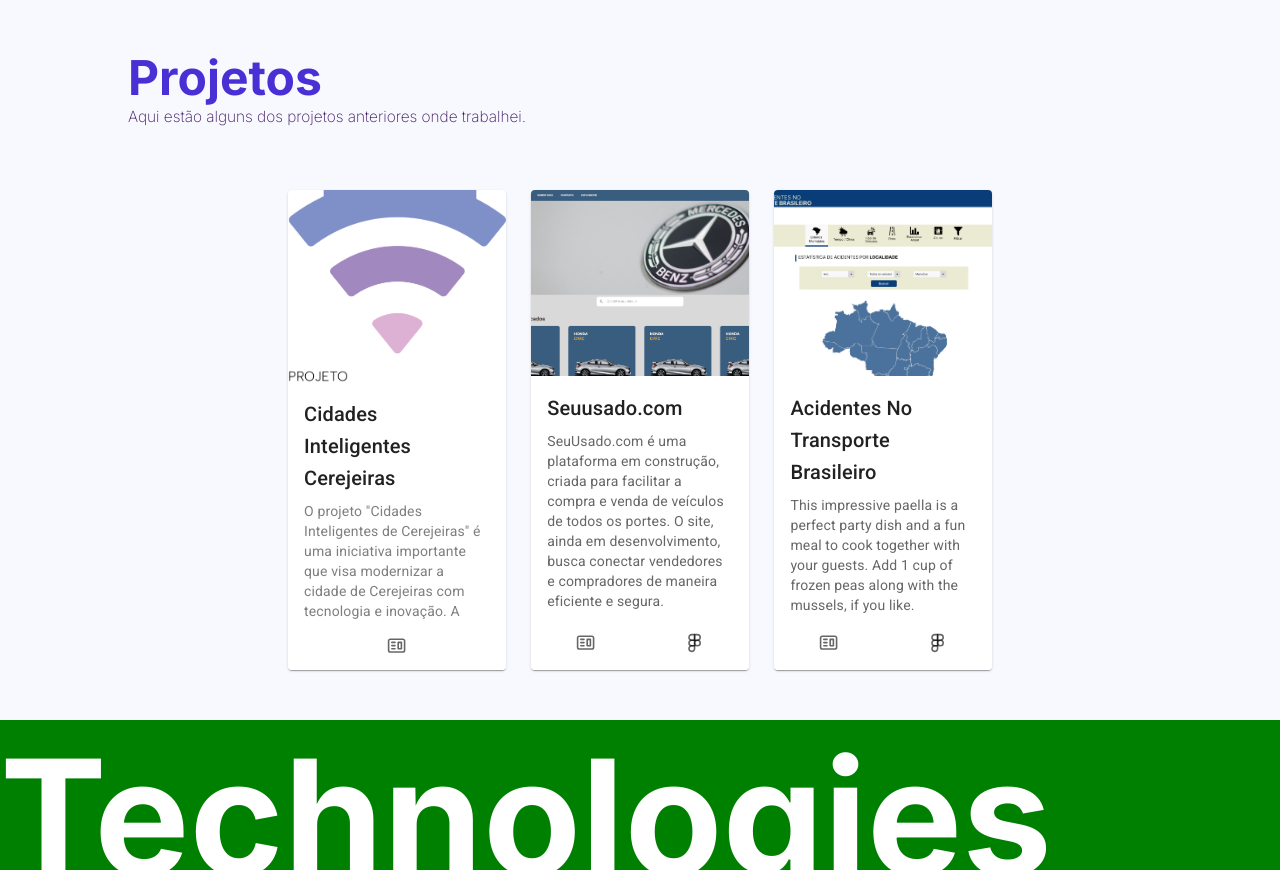
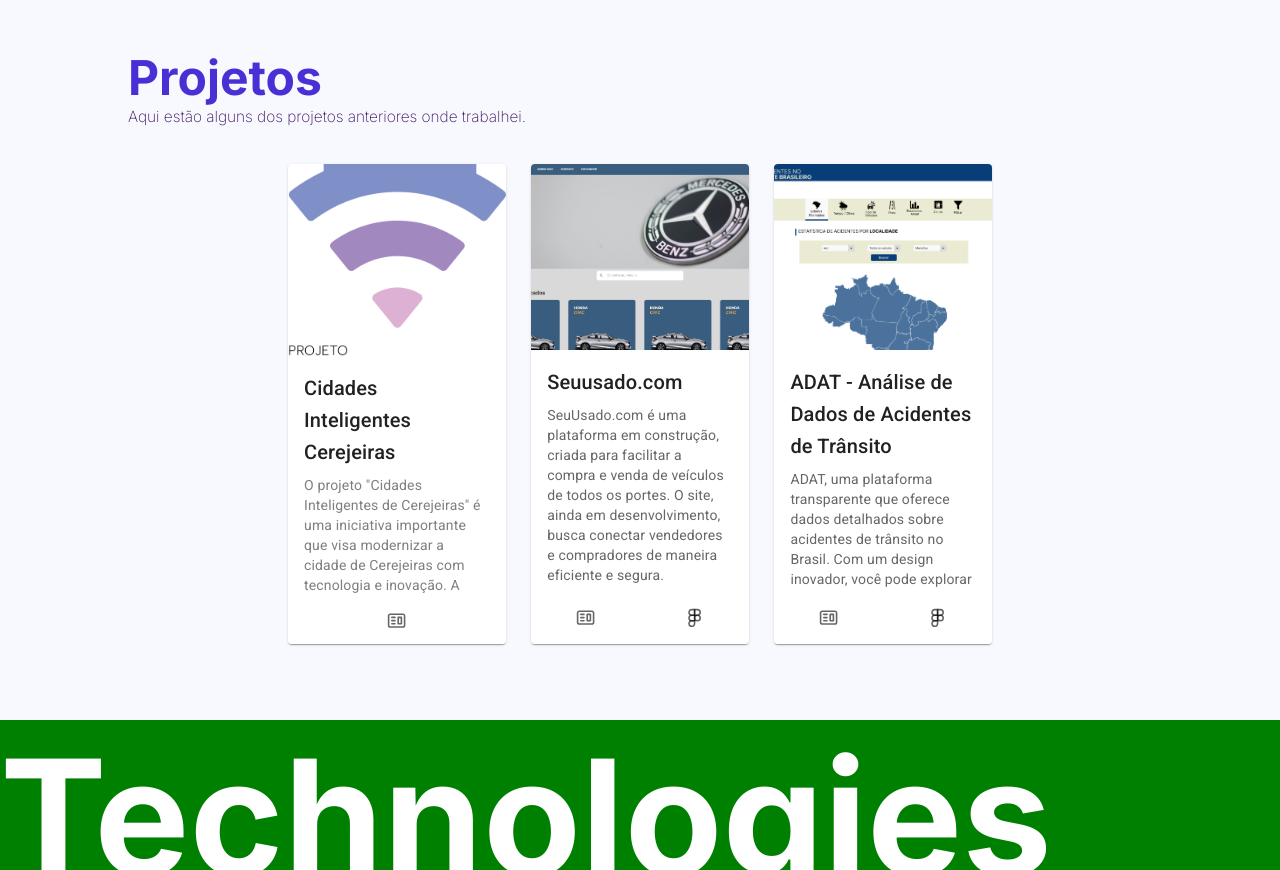
Before and after one commit to duarte25/portfolio, a Next.js app: page / in a window 1280 px wide. Shown: the part 720-1590 px from the top of the page. Built offline with nearby package versions, Linux system fonts and the light colour scheme.

Commit message:
Pintando botões em card, pensando também em incluir alguns designer ali nesta parte de projetos pq está meio chato sabe

```diff
--- a/src/components/projects/index.jsx
+++ b/src/components/projects/index.jsx
@@ -4,6 +4,7 @@ import { CgWebsite } from "react-icons/cg";
 import { FiFigma } from "react-icons/fi";
 import { BottomNavigation, BottomNavigationAction, Card, CardContent, CardMedia, Typography } from "@mui/material";
 import * as React from 'react';
+import Image from "next/image";
 
 export default function Perfil() {
 
@@ -68,12 +69,12 @@ export default function Perfil() {
                     />
                     <CardContent className={styles.legendCard}>
                         <Typography className={styles.title} gutterBottom variant="h6" component="div">
-                            Acidentes No Transporte Brasileiro
+                            ADAT - Análise de Dados de Acidentes de Trânsito
                         </Typography>
                         <Typography className={styles.legend} variant="body2" color="text.secondary">
-                            This impressive paella is a perfect party dish and a fun meal to cook
-                            together with your guests. Add 1 cup of frozen peas along with the mussels,
-                            if you like.
+                            ADAT, uma plataforma transparente que oferece dados detalhados sobre
+                            acidentes de trânsito no Brasil. Com um design inovador, você pode explorar e filtrar
+                            informações de forma fácil e intuitiva.
                         </Typography>
                     </CardContent>
                     <BottomNavigation className={styles.bottomNavigation}>
--- a/src/components/projects/styles.module.css
+++ b/src/components/projects/styles.module.css
@@ -4,7 +4,7 @@
 }
 
 .cards {
-    padding-top: 5%;
+    padding-top: 3%;
     display: flex;
     align-items: center;
     justify-content: center;
@@ -64,8 +64,10 @@
     display: flex;
     align-items: center;
     height: 10%;
+    background: #919191;
 }
 
 .icon {
     font-size: 1.5vw;
+    color: #e1e1e1;
 }
```
